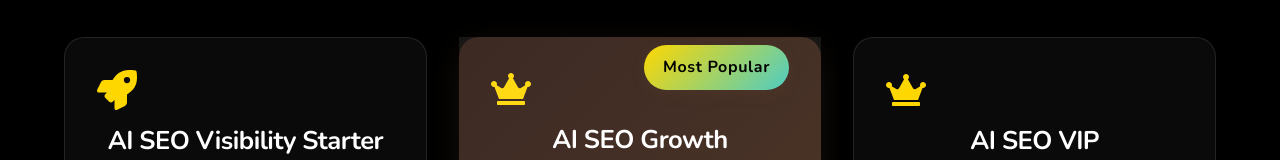
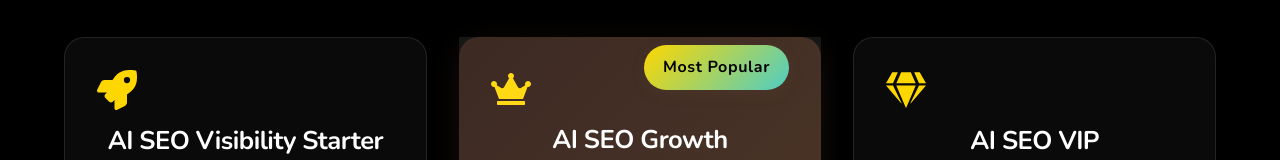
Before and after one commit to KJGuce/dueseasondigital.github.io, a React (Vite) app in the folder react-site/: page /services in a window 1280 px wide. Shown: the part 478-638 px from the top of the page. Built offline with nearby package versions, Linux system fonts and the light colour scheme.

Commit message:
Update service package icons: Replace duplicate crown with gem for VIP package

```diff
--- a/react-site/src/pages/ServicesPage.tsx
+++ b/react-site/src/pages/ServicesPage.tsx
@@ -1,5 +1,5 @@
 import { motion } from "framer-motion";
-import { FaCrown, FaCheck, FaRocket } from "react-icons/fa";
+import { FaCrown, FaCheck, FaRocket, FaGem } from "react-icons/fa";
 import styles from "./ServicesPage.module.css";
 
 const ServicesPage = () => {
@@ -56,7 +56,7 @@ const ServicesPage = () => {
         "Two PR pitches to local/news media",
         "Quarterly strategy review",
       ],
-      icon: <FaCrown className={styles.packageIcon} />,
+      icon: <FaGem className={styles.packageIcon} />,
       popular: false,
     },
   ];
```
